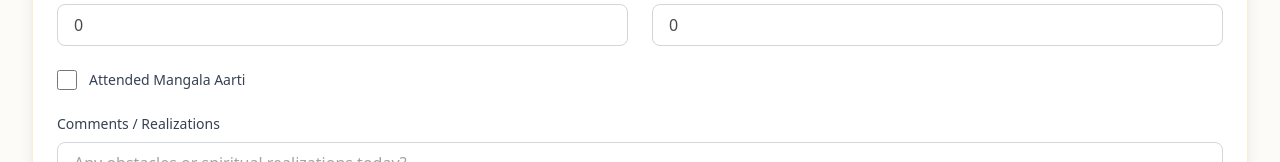
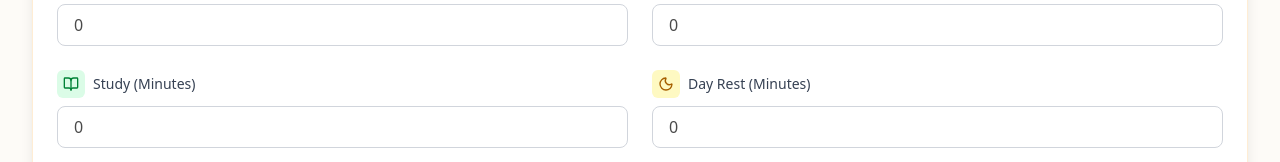
Before and after one commit to DabuluSahoo/sadhana-tracker, a React (Vite) app in the folder frontend/: page / in a window 1280 px wide. Shown: the part 638-800 px from the top of the page. Built offline with nearby package versions, Linux system fonts and the light colour scheme; no server answers; sample sign-in values are in the browser's storage.

Commit message:
Feature: Add Study and Day Rest fields to sadhana report

```diff
--- a/frontend/src/components/SadhanaCard.jsx
+++ b/frontend/src/components/SadhanaCard.jsx
@@ -9,6 +9,8 @@ const SadhanaCard = ({ date, existingData, onSave, isReadOnly = false }) => {
         rounds: 0,
         reading_time: 0,
         hearing_time: 0,
+        study_time: 0,
+        dayrest_time: 0,
         mangala_aarti: false,
         wakeup_time: '',
         sleep_time: '',
@@ -22,6 +24,8 @@ const SadhanaCard = ({ date, existingData, onSave, isReadOnly = false }) => {
                 rounds: existingData.rounds || 0,
                 reading_time: existingData.reading_time || 0,
                 hearing_time: existingData.hearing_time || 0,
+                study_time: existingData.study_time || 0,
+                dayrest_time: existingData.dayrest_time || 0,
                 mangala_aarti: existingData.mangala_aarti || false,
                 wakeup_time: existingData.wakeup_time || '',
                 sleep_time: existingData.sleep_time || '',
@@ -34,6 +38,8 @@ const SadhanaCard = ({ date, existingData, onSave, isReadOnly = false }) => {
                 rounds: 0,
                 reading_time: 0,
                 hearing_time: 0,
+                study_time: 0,
+                dayrest_time: 0,
                 mangala_aarti: false,
                 wakeup_time: '',
                 sleep_time: '',
@@ -178,6 +184,40 @@ const SadhanaCard = ({ date, existingData, onSave, isReadOnly = false }) => {
                         />
                     </div>
 
+                    {/* Study */}
+                    <div className="space-y-2">
+                        <label className="flex items-center text-sm font-medium text-gray-700">
+                            <div className="bg-green-100 p-1.5 rounded-md mr-2 text-green-700"><BookOpen size={16} /></div>
+                            Study (Minutes)
+                        </label>
+                        <input
+                            type="number"
+                            name="study_time"
+                            min="0"
+                            value={formData.study_time}
+                            onChange={handleChange}
+                            disabled={isReadOnly}
+                            className="input-field"
+                        />
+                    </div>
+
+                    {/* Day Rest */}
+                    <div className="space-y-2">
+                        <label className="flex items-center text-sm font-medium text-gray-700">
+                            <div className="bg-yellow-100 p-1.5 rounded-md mr-2 text-yellow-700"><Moon size={16} /></div>
+                            Day Rest (Minutes)
+                        </label>
+                        <input
+                            type="number"
+                            name="dayrest_time"
+                            min="0"
+                            value={formData.dayrest_time}
+                            onChange={handleChange}
+                            disabled={isReadOnly}
+                            className="input-field"
+                        />
+                    </div>
+
                     {/* Mangala Aarti */}
                     <div className="md:col-span-2">
                         <label className="flex items-center space-x-3 cursor-pointer">
--- a/frontend/src/pages/History.jsx
+++ b/frontend/src/pages/History.jsx
@@ -34,6 +34,8 @@ const History = () => {
                                 <th className="px-6 py-3 text-left text-xs font-medium text-gray-500 uppercase tracking-wider">Date</th>
                                 <th className="px-6 py-3 text-left text-xs font-medium text-gray-500 uppercase tracking-wider">Rounds</th>
                                 <th className="px-6 py-3 text-left text-xs font-medium text-gray-500 uppercase tracking-wider">Reading (m)</th>
+                                <th className="px-6 py-3 text-left text-xs font-medium text-gray-500 uppercase tracking-wider">Study (m)</th>
+                                <th className="px-6 py-3 text-left text-xs font-medium text-gray-500 uppercase tracking-wider">Rest (m)</th>
                                 <th className="px-6 py-3 text-left text-xs font-medium text-gray-500 uppercase tracking-wider">Mangala In</th>
                                 <th className="px-6 py-3 text-left text-xs font-medium text-gray-500 uppercase tracking-wider">Comments</th>
                             </tr>
@@ -51,6 +53,12 @@ const History = () => {
                                     </td>
                                     <td className="px-6 py-4 whitespace-nowrap text-sm text-gray-500">
                                         {log.reading_time}
+                                    </td>
+                                    <td className="px-6 py-4 whitespace-nowrap text-sm text-gray-500">
+                                        {log.study_time}
+                                    </td>
+                                    <td className="px-6 py-4 whitespace-nowrap text-sm text-gray-500">
+                                        {log.dayrest_time}
                                     </td>
                                     <td className="px-6 py-4 whitespace-nowrap text-sm text-gray-500">
                                         {log.mangala_aarti ?
```
Also changed, not shown: 2 other files (tests, documents, lock files or other folders).
